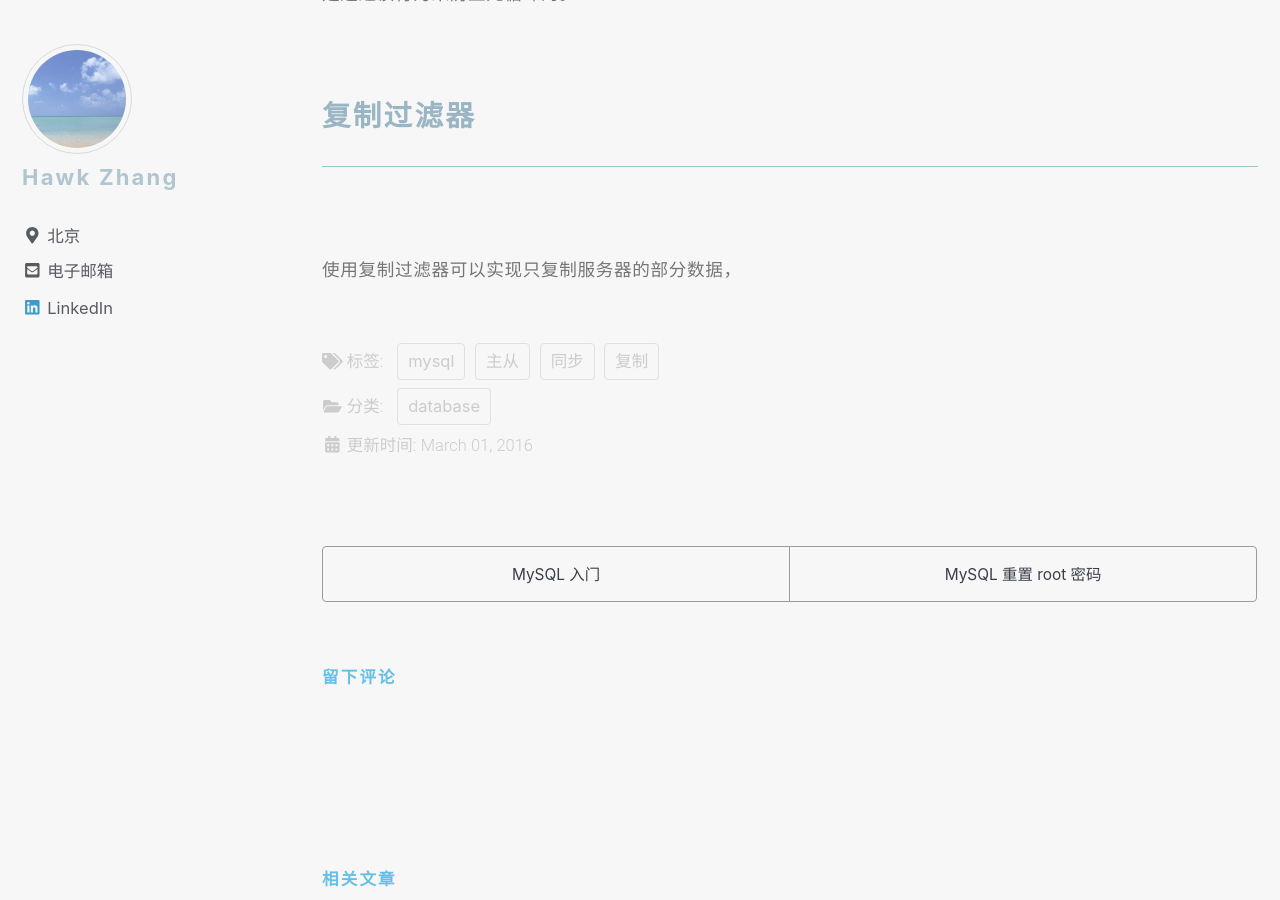
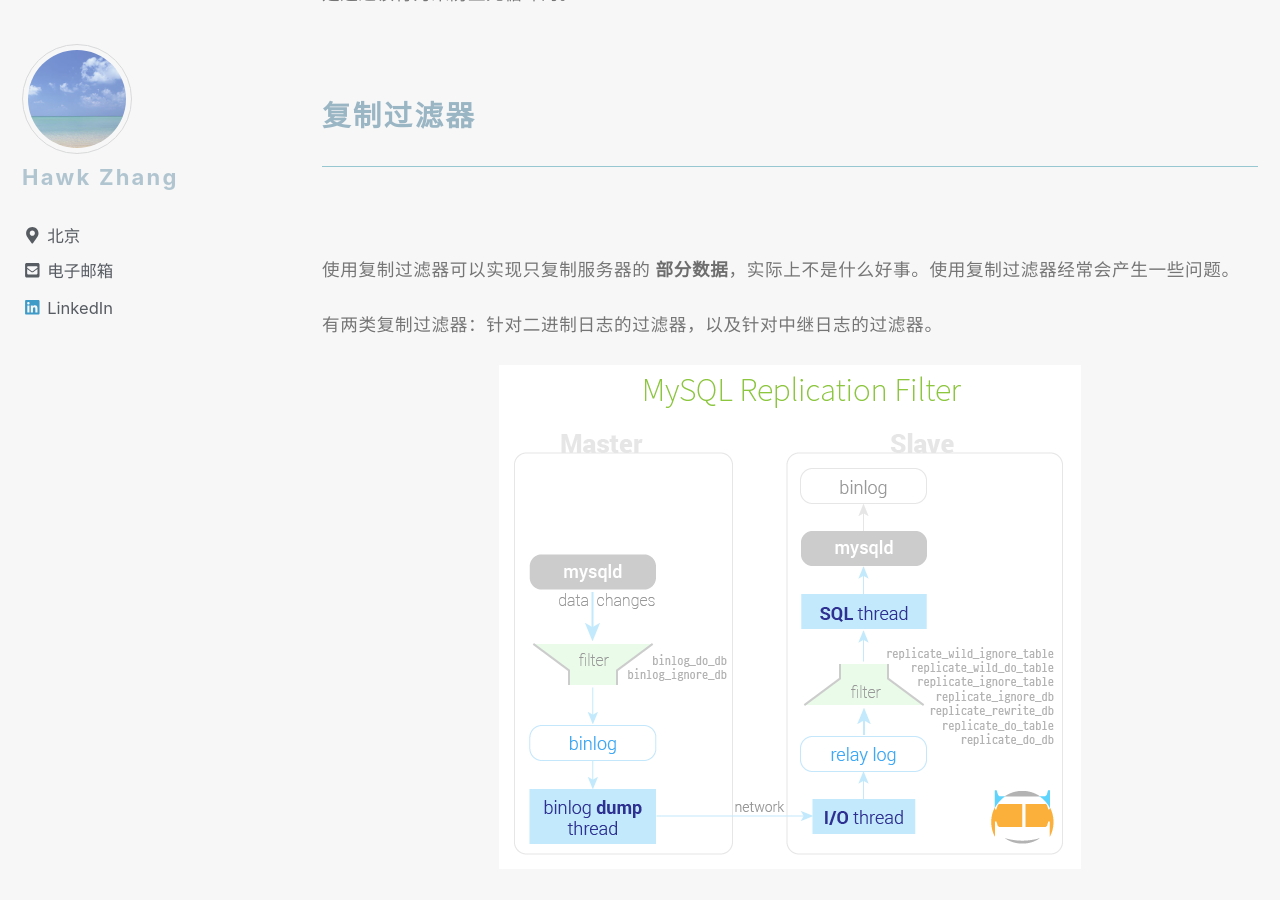
Before and after one commit to narru888/linotes_note, a Jekyll site: the page built from _posts/mysql/2016-03-01-master.slave.md, in a window 1280 px wide and 900 px high, scrolled down 25546 px. Built offline with Jekyll 4.4.1, drawn with Linux system fonts in a browser that asks for light colours; nearby versions of some CDN libraries; a script that is not in the unit is left out; comment, search, counter and statistics services are not loaded.

Commit message:
update on 2018-08-12 16:55:51 CST

```diff
--- a/_posts/mysql/2016-03-01-master.slave.md
+++ b/_posts/mysql/2016-03-01-master.slave.md
@@ -821,4 +821,8 @@ slave1 写入自己的二进制日志时，同一个事件在日志中所处的
 
 ### 复制过滤器
 
-使用复制过滤器可以实现只复制服务器的部分数据，
+使用复制过滤器可以实现只复制服务器的 **部分数据**，实际上不是什么好事。使用复制过滤器经常会产生一些问题。
+
+有两类复制过滤器：针对二进制日志的过滤器，以及针对中继日志的过滤器。
+
+![image-center](/assets/images/mysql.repl.filter.png){: .align-center}
```
Also changed, not shown: assets/images/mysql.repl.filter.png (added).
